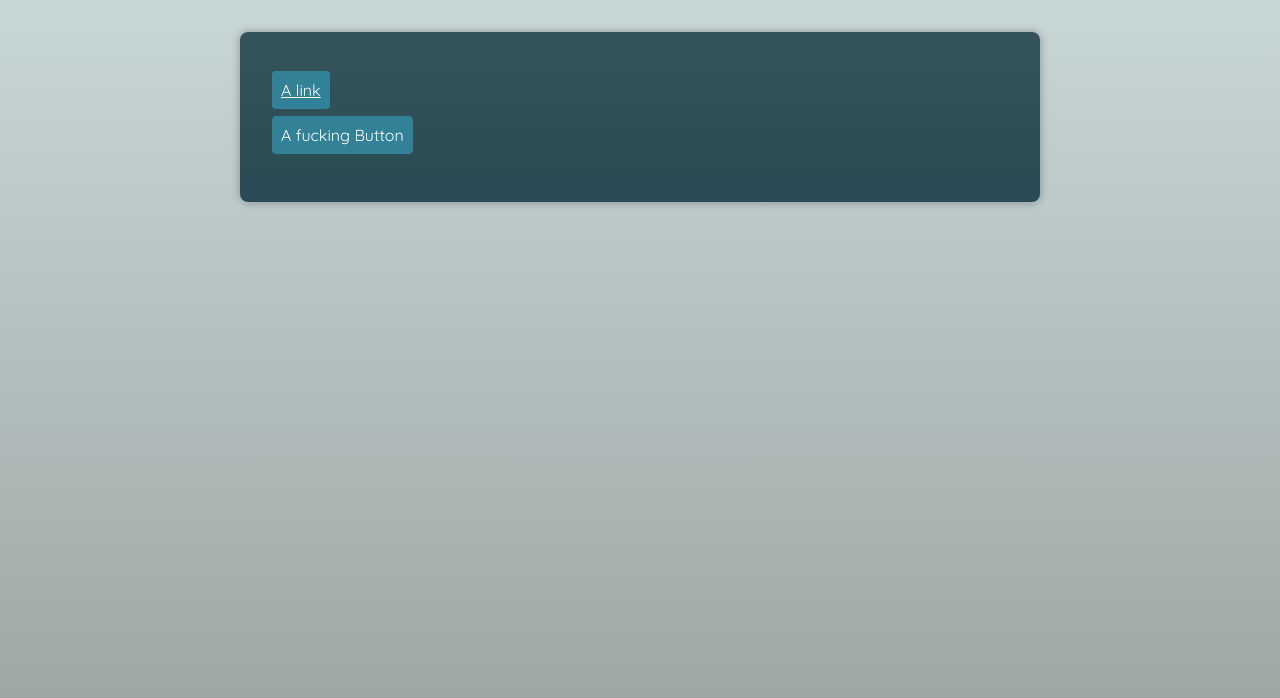
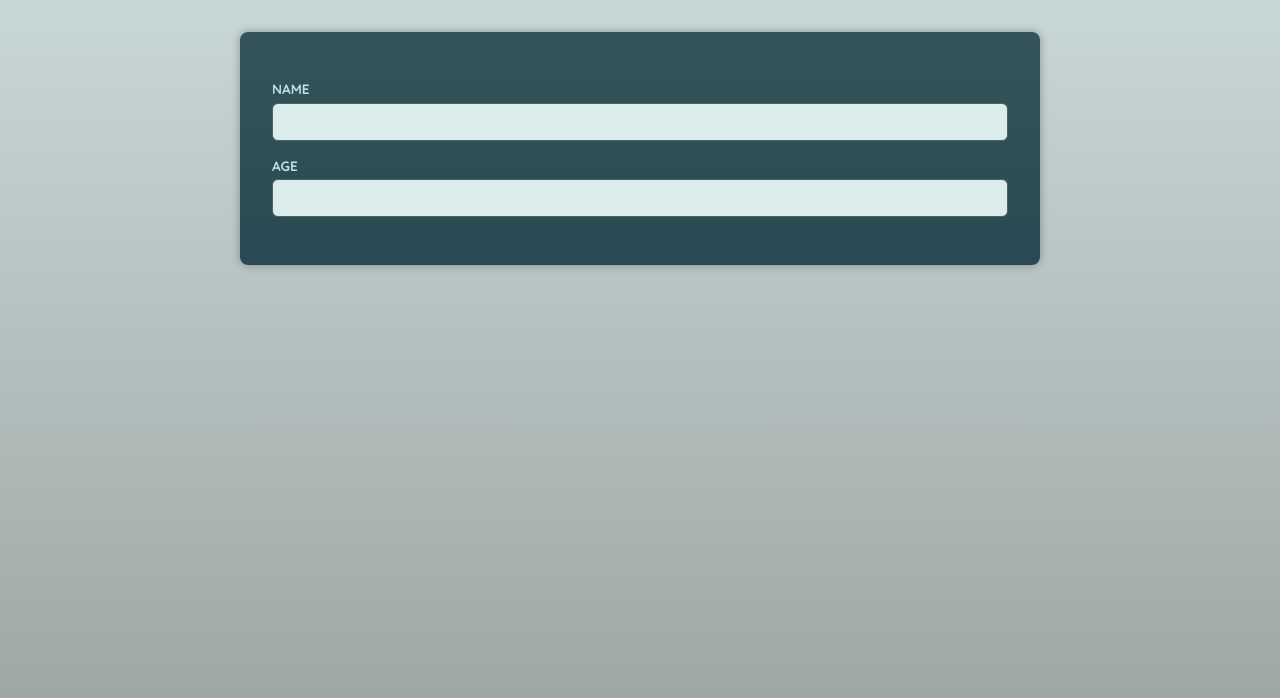
Before and after one commit to Muhammad0320/advance-ts-comp, a React (Vite) app: page / in a window 1280 px wide. Shown: the top 698 px of the page. Built offline with nearby package versions, Linux system fonts and the light colour scheme; a web font is replaced by a local one.

Commit message:
chore: update app tsx

```diff
--- a/src/App.tsx
+++ b/src/App.tsx
@@ -1,17 +1,13 @@
-import AButton from "./components/AButton";
-import Button from "./components/Buttons";
+import Form from "./components/Form";
 import Input from "./components/Inputs";
 
 function App() {
   return (
     <main>
-      <p>
-        <AButton href="https://google.com" />
-      </p>
-
-      <p>
-        <AButton disabled />
-      </p>
+      <Form>
+        <Input label="Name" id="name" type="string" />
+        <Input label="Age" id="age" type="number" />
+      </Form>
     </main>
   );
 }
```
